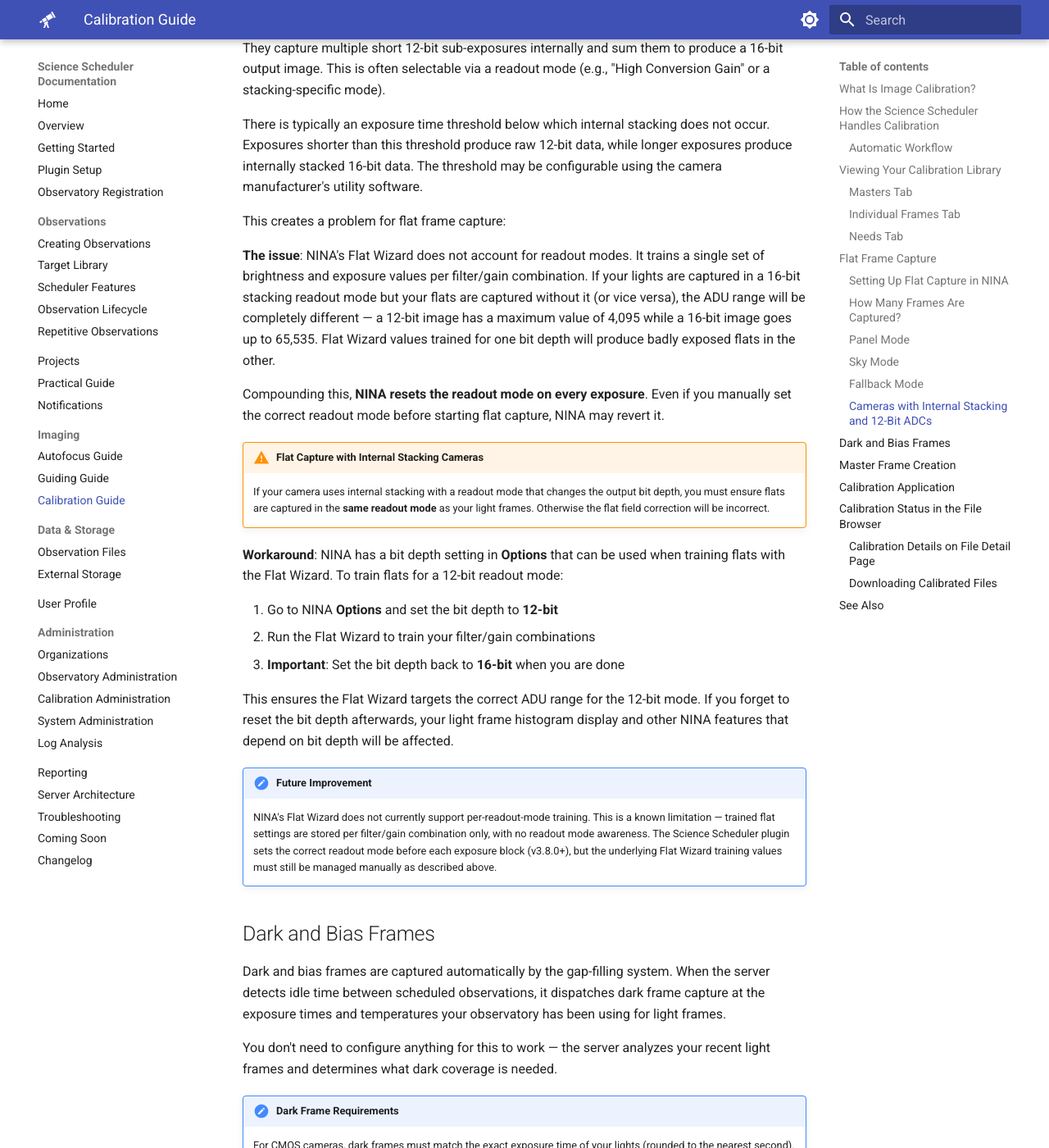
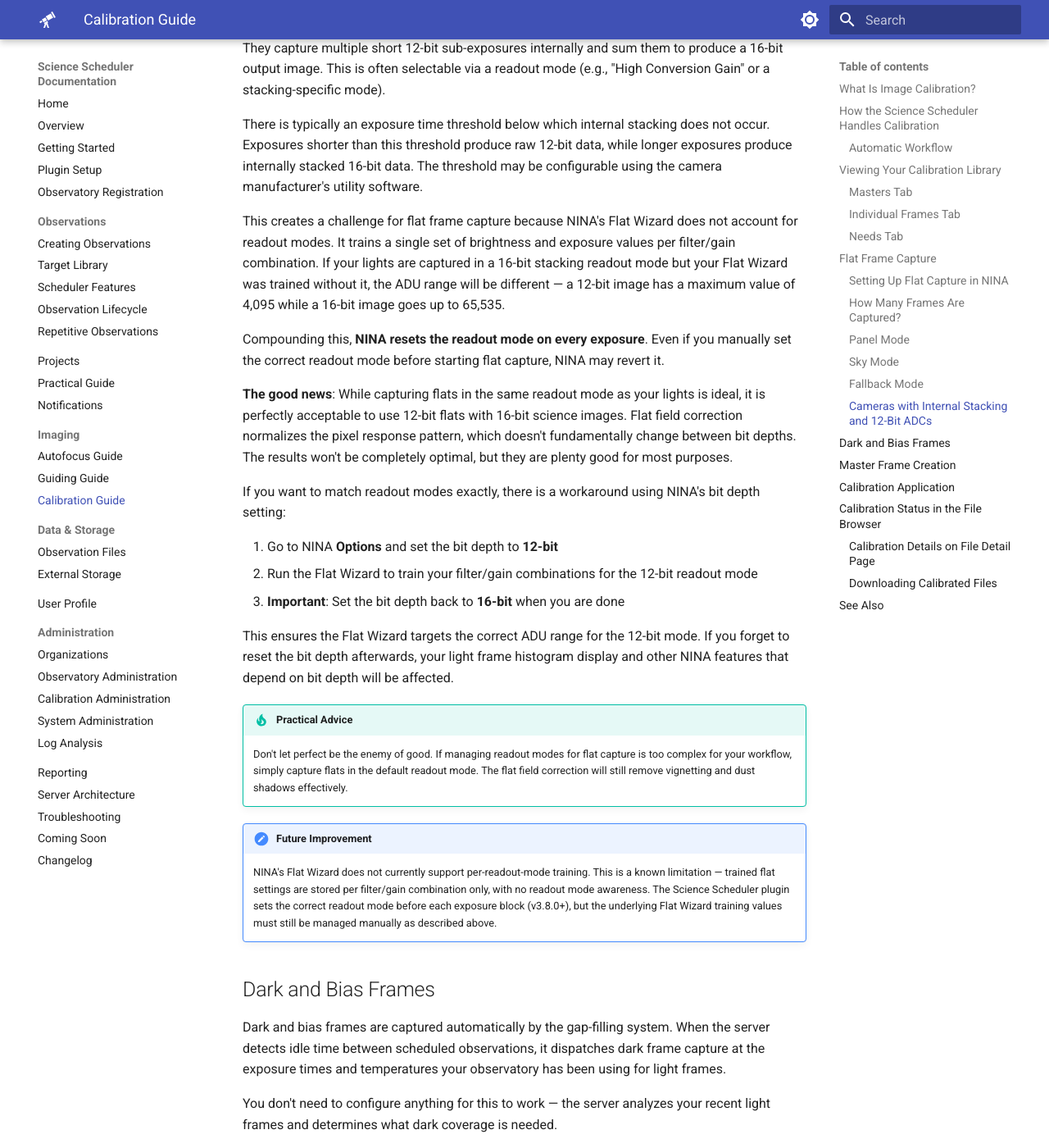
Before and after one commit to First-Light-Systems/nina-scheduler-docs, an MkDocs documentation site: the page built from docs/CALIBRATION_GUIDE.md, in a window 1280 px wide and 1400 px high, scrolled down 4102 px. Shown: the whole window at 82% size. Built offline with MkDocs 1.6.1 and Material for MkDocs 9.7.7, drawn with Linux system fonts in a browser that asks for light colours.

Commit message:
Correct flat capture guidance: 12-bit flats are acceptable with 16-bit lights
Matching readout modes is ideal but not required. 12-bit flats work
well with 16-bit science images for most purposes.

Co-Authored-By: Claude Opus 4.6 (1M context) <noreply@anthropic.com>

```diff
--- a/docs/CALIBRATION_GUIDE.md
+++ b/docs/CALIBRATION_GUIDE.md
@@ -121,22 +121,22 @@ Some cameras — particularly certain CMOS models — perform internal stacking
 
 There is typically an exposure time threshold below which internal stacking does not occur. Exposures shorter than this threshold produce raw 12-bit data, while longer exposures produce internally stacked 16-bit data. The threshold may be configurable using the camera manufacturer's utility software.
 
-This creates a problem for flat frame capture:
-
-**The issue**: NINA's Flat Wizard does not account for readout modes. It trains a single set of brightness and exposure values per filter/gain combination. If your lights are captured in a 16-bit stacking readout mode but your flats are captured without it (or vice versa), the ADU range will be completely different — a 12-bit image has a maximum value of 4,095 while a 16-bit image goes up to 65,535. Flat Wizard values trained for one bit depth will produce badly exposed flats in the other.
+This creates a challenge for flat frame capture because NINA's Flat Wizard does not account for readout modes. It trains a single set of brightness and exposure values per filter/gain combination. If your lights are captured in a 16-bit stacking readout mode but your Flat Wizard was trained without it, the ADU range will be different — a 12-bit image has a maximum value of 4,095 while a 16-bit image goes up to 65,535.
 
 Compounding this, **NINA resets the readout mode on every exposure**. Even if you manually set the correct readout mode before starting flat capture, NINA may revert it.
 
-!!! warning "Flat Capture with Internal Stacking Cameras"
-    If your camera uses internal stacking with a readout mode that changes the output bit depth, you must ensure flats are captured in the **same readout mode** as your light frames. Otherwise the flat field correction will be incorrect.
+**The good news**: While capturing flats in the same readout mode as your lights is ideal, it is perfectly acceptable to use 12-bit flats with 16-bit science images. Flat field correction normalizes the pixel response pattern, which doesn't fundamentally change between bit depths. The results won't be completely optimal, but they are plenty good for most purposes.
 
-**Workaround**: NINA has a bit depth setting in **Options** that can be used when training flats with the Flat Wizard. To train flats for a 12-bit readout mode:
+If you want to match readout modes exactly, there is a workaround using NINA's bit depth setting:
 
 1. Go to NINA **Options** and set the bit depth to **12-bit**
-2. Run the Flat Wizard to train your filter/gain combinations
+2. Run the Flat Wizard to train your filter/gain combinations for the 12-bit readout mode
 3. **Important**: Set the bit depth back to **16-bit** when you are done
 
 This ensures the Flat Wizard targets the correct ADU range for the 12-bit mode. If you forget to reset the bit depth afterwards, your light frame histogram display and other NINA features that depend on bit depth will be affected.
+
+!!! tip "Practical Advice"
+    Don't let perfect be the enemy of good. If managing readout modes for flat capture is too complex for your workflow, simply capture flats in the default readout mode. The flat field correction will still remove vignetting and dust shadows effectively.
 
 !!! note "Future Improvement"
     NINA's Flat Wizard does not currently support per-readout-mode training. This is a known limitation — trained flat settings are stored per filter/gain combination only, with no readout mode awareness. The Science Scheduler plugin sets the correct readout mode before each exposure block (v3.8.0+), but the underlying Flat Wizard training values must still be managed manually as described above.
```
